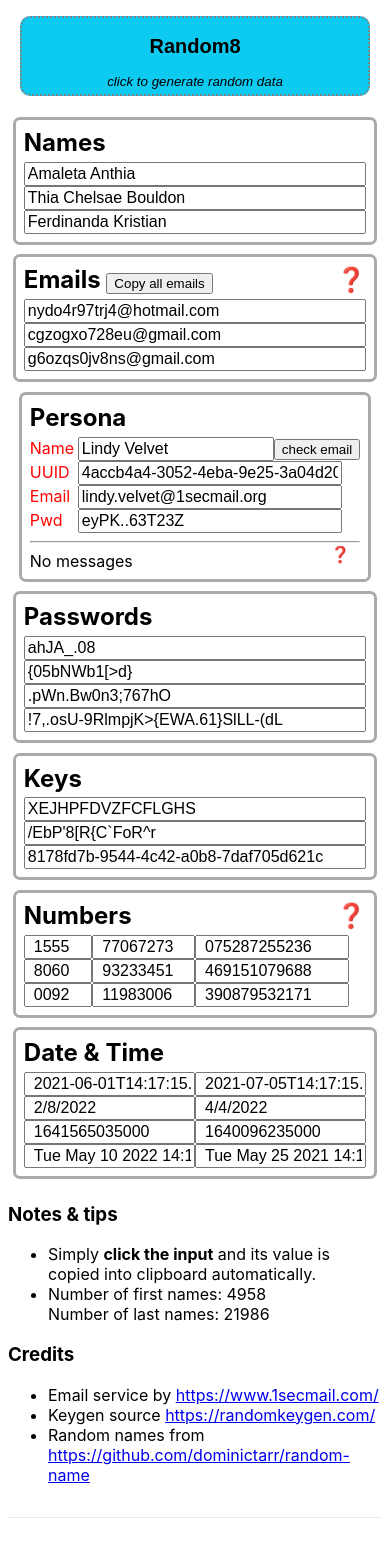
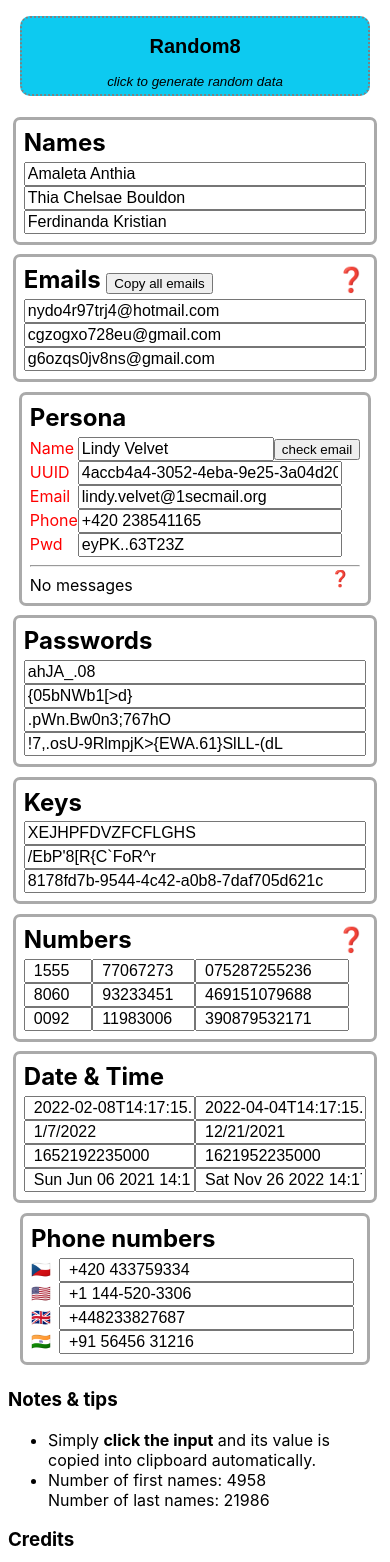
Before and after one commit to jirihofman/random8, a Next.js app: page / in a window 390 px wide. Shown: the top 1562 px of the page. Built offline with nearby package versions, Linux system fonts and the light colour scheme; grey boxes are pictures that could not be loaded.

Commit message:
feat: add phone numbers

```diff
--- a/app/page.jsx
+++ b/app/page.jsx
@@ -17,7 +17,7 @@ export default function Home() {
 		return Array.from({ length }, getRandomEmail)
 	}
 	const genPersona = (personaName) => {
-		return { name: personaName, password: getHumanPwd(12), uuid: uuid.v4(), email: getRandomEmail({ disposable: true, name: personaName }), refreshingEmail: false }
+		return { name: personaName, password: getHumanPwd(12), uuid: uuid.v4(), email: getRandomEmail({ disposable: true, name: personaName }), refreshingEmail: false, phoneNumber: getRandomPhoneNumber([ 'cz', 'us', 'uk' ][random(0, 2)])}
 	}
 	const getPasswords = () => {
 		return [
@@ -57,6 +57,16 @@ export default function Home() {
 		]
 	}
 
+	const getPhoneNumbers = () => {
+		return [
+			getRandomPhoneNumber('cz'),
+			getRandomPhoneNumber('us'),
+			getRandomPhoneNumber('uk'),
+			getRandomPhoneNumber('in'),
+		]
+	}
+	const countries = ['🇨🇿', '🇺🇸', '🇬🇧', '🇮🇳'];
+
 	const emptyArray = ['', '', ''];
 	const [names, setNames] = useState(emptyArray)
 	const [emails, setEmails] = useState(emptyArray)
@@ -66,6 +76,7 @@ export default function Home() {
 	const [persona, setPersona] = useState([])
 	const [personaEmails, setPersonaEmails] = useState([])
 	const [dates, setDates] = useState([...emptyArray, ...emptyArray, '', ''])
+	const [phoneNumbers, setPhoneNumbers] = useState(emptyArray)
 
 	useEffect(() => {
 		const personaName = getRandomName()
@@ -78,6 +89,7 @@ export default function Home() {
 		setPersona(genPersona(personaName))
 		setPersonaEmails([])
 		setDates(getDates())
+		setPhoneNumbers(getPhoneNumbers())
 	}, []);
 
 	const handleGenerateClick = async event => {
@@ -177,6 +189,10 @@ export default function Home() {
 							<input type="text" className="persona" style={{ width: '80%' }} readOnly value={persona.email} onClick={handleInputClick} />
 						</div>
 						<div>
+							<label>Phone</label>
+							<input type="text" className="phone-number" style={{ width: '80%' }} readOnly value={persona.phoneNumber} onClick={handleInputClick} />
+						</div>
+						<div>
 							<label>Pwd</label>
 							<input type="text" className="persona" style={{ width: '80%' }} readOnly value={persona.password} onClick={handleInputClick} />
 						</div>
@@ -228,6 +244,19 @@ export default function Home() {
 								return <span key={i}>
 									<input type="text" className="date" readOnly value={key} onClick={handleInputClick} style={{ paddingLeft: '0.5em', width: '50%' }} />
 									{/* {[2, 5, 8].includes(index) && <br />} */}
+								</span>
+							})
+						}
+					</div>
+
+					<div className={styles.card}>
+						<h3>Phone numbers</h3>
+						{
+							phoneNumbers.map((key, i) => {
+								return <span key={i}>
+									{countries[i]}
+									<input type="text" className="phone-number" readOnly value={key} onClick={handleInputClick} style={{ marginLeft: '0.5em', paddingLeft: '0.5em', width: '90%' }} />
+									<br />
 								</span>
 							})
 						}
@@ -339,3 +368,19 @@ function tooltip(text) {
 function getSecureRandomNumber() {
 	return random(0, 1, true);
 }
+
+function getRandomPhoneNumber(countryCode) {
+	if (countryCode === 'cz') {
+		return '+420 ' + Math.floor(random(100000000, 999999999));
+	}
+	if (countryCode === 'us') {
+		return '+1 ' + Math.floor(random(100, 999)) + '-' + Math.floor(random(100, 999)) + '-' + Math.floor(random(1000, 9999));
+	}
+	if (countryCode === 'uk') {
+		return '+44' + Math.floor(random(1000000000, 9999999999));
+	}
+	if (countryCode === 'in') {
+		return '+91 ' + Math.floor(random(10000, 99999)) + ' ' + Math.floor(random(10000, 99999));
+	}
+
+}
--- a/package.json
+++ b/package.json
@@ -1,6 +1,6 @@
 {
   "name": "random8",
-  "version": "1.0.0",
+  "version": "1.1.0",
   "private": false,
   "author": {
     "email": "jiri.hofman@gmail.com",
```
